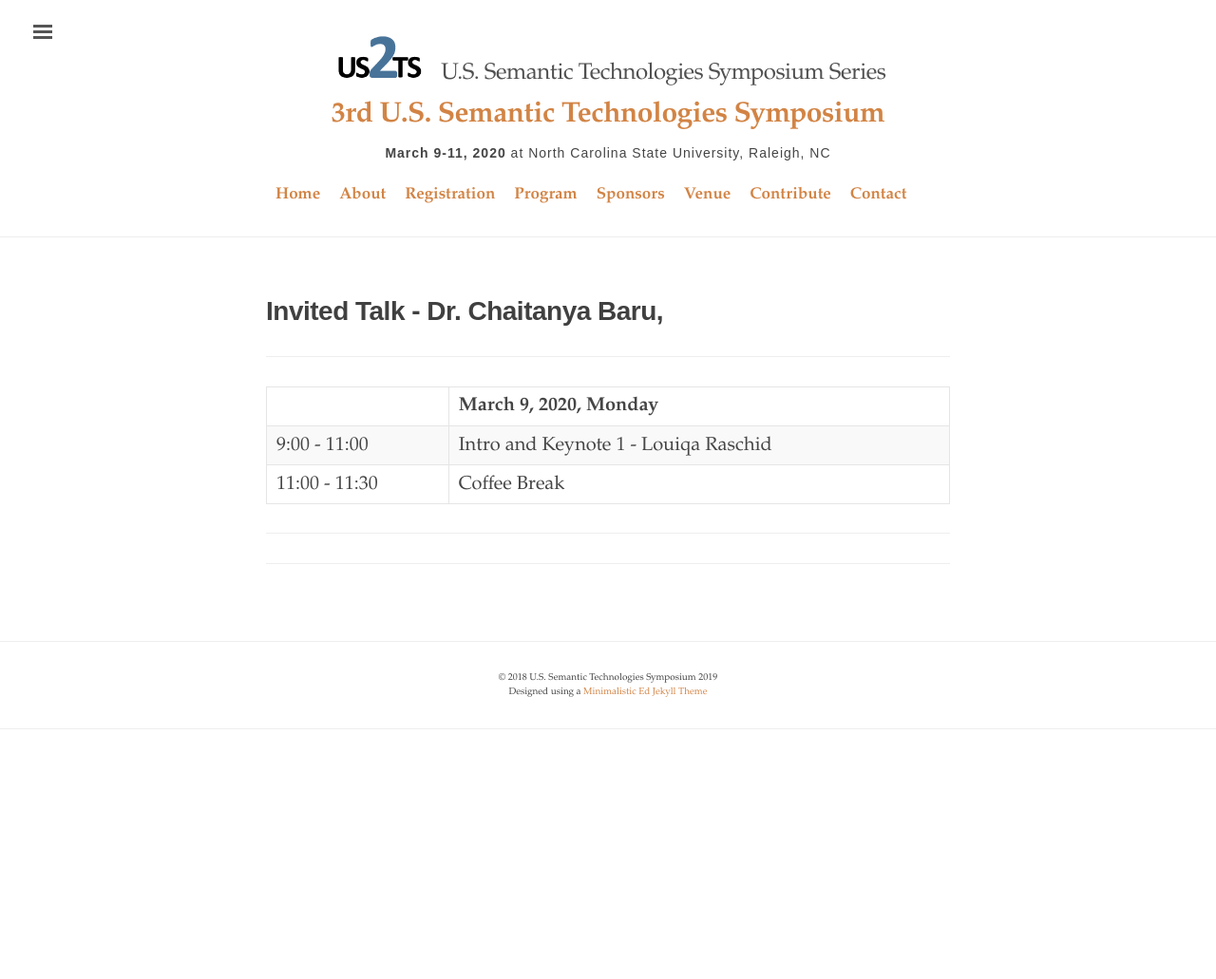
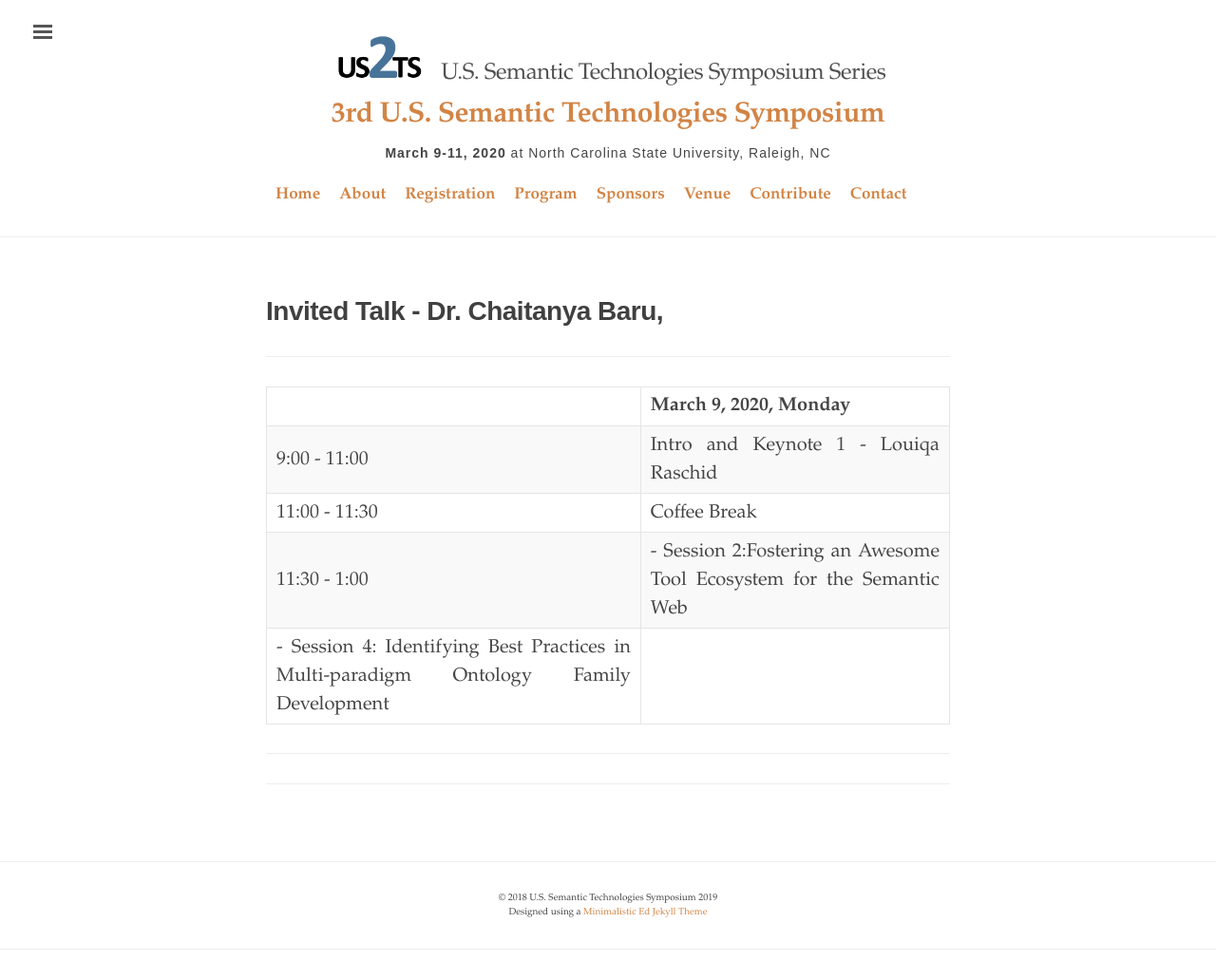
Before and after one commit to us2ts/us2ts.github.io, a Jekyll site: the page built from pages/invited-talk-baru.md, in a window 1280 px wide. Shown: the whole page at 95% size. Built offline with Jekyll 4.4.1, drawn with Linux system fonts in a browser that asks for light colours; comment, search, counter and statistics services are not loaded; before the commit the page ends 900 px from its top, so only the background shows below that.

Commit message:
adding baru's talk template

```diff
--- a/pages/invited-talk-baru.md
+++ b/pages/invited-talk-baru.md
@@ -16,3 +16,5 @@
 | ------------- | ------------- |
 | 9:00 - 11:00  | Intro and Keynote 1 - Louiqa Raschid |
 | 11:00 - 11:30  | Coffee Break  |
+| 11:30 - 1:00  | - Session 2:Fostering an Awesome Tool Ecosystem for the Semantic Web
+- Session 4: Identifying Best Practices in Multi-paradigm Ontology Family Development |
```
